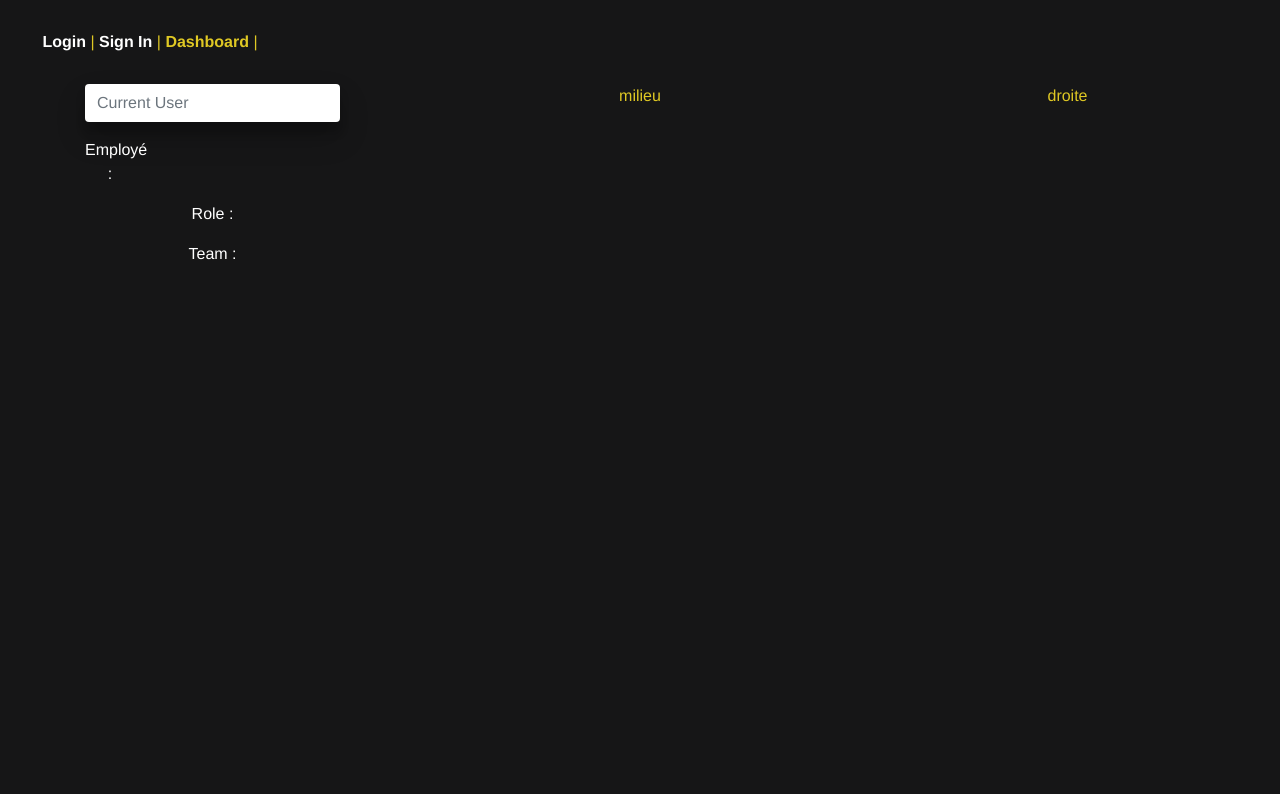
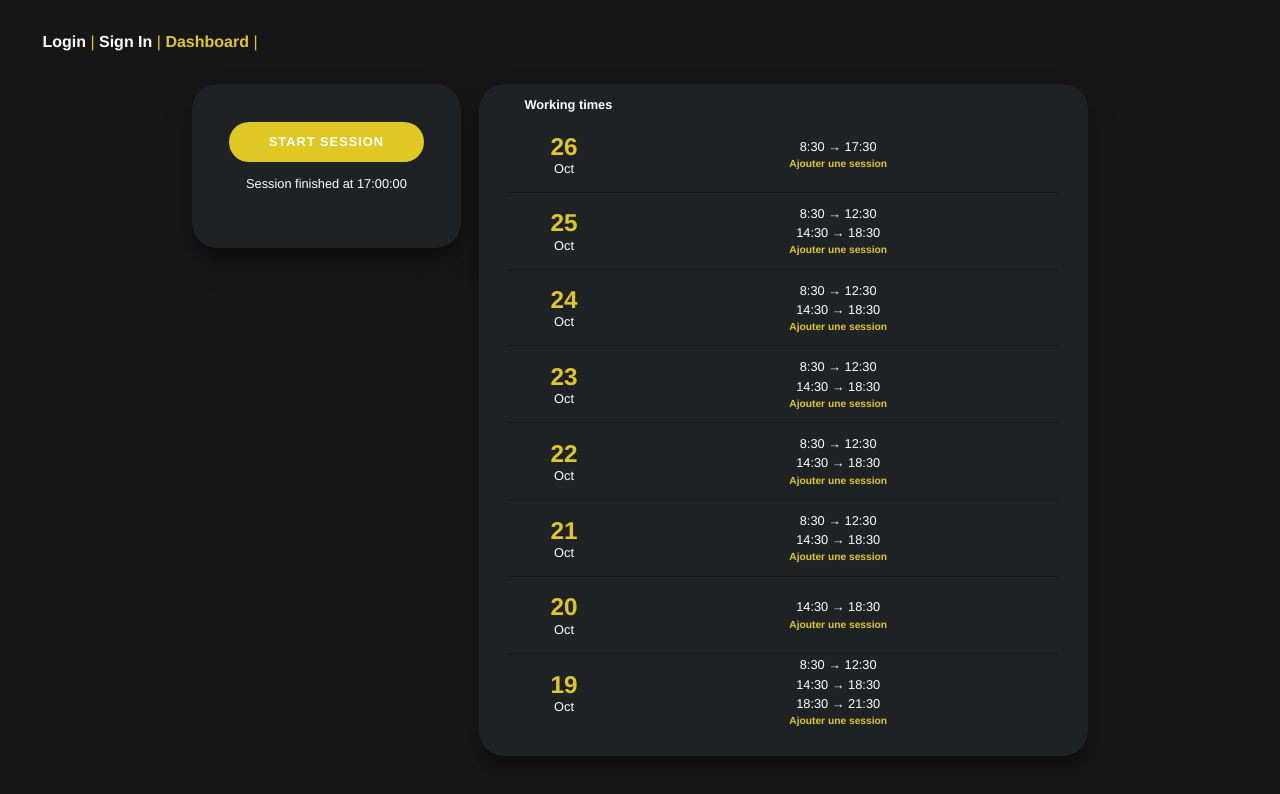
Before and after one commit to Soheibkehal/TimeMngr, a Vue app: page / in a window 1280 px wide. Shown: the top 794 px of the page. Built offline with nearby package versions, Linux system fonts and the light colour scheme.

Commit message:
reorganize repo and create dashboard view

```diff
--- a/src/components/HelloWorld.vue
+++ /dev/null
@@ -1,33 +0,0 @@
-<template>
-  <div class="hello">
-
-  </div>
-</template>
-
-<script>
-export default {
-  name: 'HelloWorld',
-
-}
-</script>
-
-<!-- Add "scoped" attribute to limit CSS to this component only -->
-<style scoped>
-h3 {
-  margin: 40px 0 0;
-}
-ul {
-  list-style-type: none;
-  padding: 0;
-}
-li {
-  display: inline-block;
-  margin: 0 10px;
-}
-a {
-  color: #42b983;
-}
-p{
-  color : blue;
-}
-</style>
--- a/src/components/Meteo.vue
+++ /dev/null
@@ -1,94 +0,0 @@
-<template>
-<div>
-    <div class=location>
-        <h1> Ou ?</h1>
-    </div>
-    <div class=city>
-        <br>
-        <input type="text" v-model="ville" placeholder="Write city" @keypress="refreshCityTemperature">
-    </div>
-    <div class=button>
-        <button @click="refreshCityTemperature"  type="button" id="SearchButton"> Météo Actuelle </button>
-    </div>
-    <div class="meteo">
-        <h1 id="MeteoActuelle"> Météo actuelle à {{ ville }} </h1>
-        <p> Temperature : {{ temp }} °c </p>
-
-        <p>date : {{ today }} </p>
-        <p id="carre">
-        </p>
-    </div>
-</div>
-</template>
-
-
-<script>
-import moment from 'moment'
-import axios from 'axios'
-import VueAxios from 'vue-axios'
-
-
-export default {
-  name: 'Meteo',
-  data() {
-    return {
-      temp: '', /*Math.floor(Math.random() * (30 - 10) ) + 10,*/
-      today: moment().format('Do MMMM  YYYY'),
-      ville: '',
-      url_api: 'https://api.openweathermap.org/data/2.5/',
-      city: {},
-      cities: [
-            {
-                id: "PAR", nameID: "Paris"
-            },
-            {
-                id: "MAR", nameID: "Marseille"
-            },
-            {
-                id: "LYO", nameID: "Lyon"
-            }
-      ]
-    }
-  },
-  created() {
-    this.city = this.cities[0];
-    this.displayedCity = this.city;
-  },
-  methods: {
-      refreshCityTemperature(e){
-            //this.displayedCity = this.city;
-            //${this.url_api}weather?q=${this.ville}&mode=json&units=metric&APPID=efa3a6455c9b0c8d4265877f5b2474c2
-            if (e.key  == "Enter"){
-                axios.get(`http://10.41.170.91:4000/api/users/${this.ville}`)
-                .then(Response => this.temp = Response.data.data.fname);
-            }
-        }
-  }
-
-
-}
-</script>
-
-<style>
-    #carre{
-        width: 900px;
-        height: 200px;
-        background-color:#F0F0F0;
-        margin-left: auto;
-        margin-right: auto;
-        margin-top: -150px;
-    }
-    #MeteoActuelle{
-        margin-top:200px;
-    }
-    #SearchButton{
-        margin-top: 20px;
-        margin-left:-100px;
-        color : black;
-        /*background-color : #0EBFE9;*/
-    }
-    #select{
-        width:600px;
-        height: 20px;
-    }
-</style>
--- /dev/null
+++ b/src/components/Workingtime/Dashboard.vue
@@ -0,0 +1,213 @@
+<template>
+  <div class="container-dashboard">
+    <div id="clock-container">
+      <div id="clock">
+        <button class="btn">START SESSION</button>
+        <p>Session finished at 17:00:00</p>
+      </div>
+    </div>
+    <div id="calendar">
+      <h2>Working times</h2>
+      <ul>
+        <li>
+          <div class="date">
+            <h3 class="day">26</h3>
+            <h3 class="month">Oct</h3>
+          </div>
+          <div class="session">
+            <p>8:30 → 17:30</p>
+            <p class="add-link">Ajouter une session</p>
+          </div>
+        </li>
+        <li>
+          <div class="date">
+            <h3 class="day">25</h3>
+            <h3 class="month">Oct</h3>
+          </div>
+          <div class="session">
+            <p>8:30 → 12:30</p>
+            <p>14:30 → 18:30</p>
+            <p class="add-link">Ajouter une session</p>
+          </div>
+        </li>
+        <li>
+          <div class="date">
+            <h3 class="day">24</h3>
+            <h3 class="month">Oct</h3>
+          </div>
+          <div class="session">
+            <p>8:30 → 12:30</p>
+            <p>14:30 → 18:30</p>
+            <p class="add-link">Ajouter une session</p>
+          </div>
+        </li>
+        <li>
+          <div class="date">
+            <h3 class="day">23</h3>
+            <h3 class="month">Oct</h3>
+          </div>
+          <div class="session">
+            <p>8:30 → 12:30</p>
+            <p>14:30 → 18:30</p>
+            <p class="add-link">Ajouter une session</p>
+          </div>
+        </li>
+        <li>
+          <div class="date">
+            <h3 class="day">22</h3>
+            <h3 class="month">Oct</h3>
+          </div>
+          <div class="session">
+            <p>8:30 → 12:30</p>
+            <p>14:30 → 18:30</p>
+            <p class="add-link">Ajouter une session</p>
+          </div>
+        </li>
+        <li>
+          <div class="date">
+            <h3 class="day">21</h3>
+            <h3 class="month">Oct</h3>
+          </div>
+          <div class="session">
+            <p>8:30 → 12:30</p>
+            <p>14:30 → 18:30</p>
+            <p class="add-link">Ajouter une session</p>
+          </div>
+        </li>
+        <li>
+          <div class="date">
+            <h3 class="day">20</h3>
+            <h3 class="month">Oct</h3>
+          </div>
+          <div class="session">
+            <p>14:30 → 18:30</p>
+            <p class="add-link">Ajouter une session</p>
+          </div>
+        </li>
+        <li>
+          <div class="date">
+            <h3 class="day">19</h3>
+            <h3 class="month">Oct</h3>
+          </div>
+          <div class="session">
+            <p>8:30 → 12:30</p>
+            <p>14:30 → 18:30</p>
+            <p>18:30 → 21:30</p>
+            <p class="add-link">Ajouter une session</p>
+          </div>
+        </li>
+      </ul>
+    </div>
+  </div>
+</template>
+
+<script>
+export default {
+  name: "Dashboard",
+};
+</script>
+
+<style lang="scss">
+.container-dashboard {
+  display: flex;
+  width: 70%;
+  margin: 0 auto;
+  #clock-container {
+    width: 30%;
+    #clock {
+      box-shadow: 0px 15px 30px rgba(0, 0, 0, 0.2),
+        0px 10px 10px rgba(0, 0, 0, 0.2);
+      background-color: #1f2224;
+      border-radius: 2vw;
+      padding: 3vw 1vw;
+
+      button {
+        border-radius: 20px;
+        background-color: #dfc824;
+        color: #fff;
+        font-size: 1vw;
+        font-weight: bold;
+        padding: 10px 40px;
+        letter-spacing: 1px;
+        text-transform: uppercase;
+        border: 0;
+      }
+      p {
+        color: white;
+        font-size: 1vw;
+        margin-top: 1vw;
+      }
+    }
+  }
+  #calendar {
+    width: 68%;
+    margin-left: 2%;
+    box-shadow: 0px 15px 30px rgba(0, 0, 0, 0.2),
+      0px 10px 10px rgba(0, 0, 0, 0.2);
+    background-color: #1f2224;
+
+    border-radius: 2vw;
+
+    h2 {
+      text-align: left;
+      color: white;
+      width: 85%;
+      margin: 1vw auto 0.3vw;
+      font-size: 1vw;
+      font-weight: 700;
+    }
+    ul {
+      padding: 0;
+      width: 90%;
+      margin: 0 auto 2vw;
+
+      border-radius: 1vw;
+      li {
+        display: flex;
+        min-height: 6vw;
+        justify-content: center;
+        border-bottom: 1px solid #161617;
+        align-items: center;
+        &:last-child {
+          border: 0;
+        }
+        .date {
+          width: 20%;
+          h3.day {
+            color: #dfc824;
+            font-size: 1.9vw;
+            margin: 0;
+            font-weight: 700;
+          }
+          h3.month {
+            color: white;
+            font-size: 1vw;
+            margin: 0;
+          }
+        }
+        .session {
+          width: 80%;
+          display: flex;
+          flex-direction: column;
+          p {
+            text-align: center;
+            margin: 0;
+            color: white;
+            font-size: 1vw;
+            cursor: pointer;
+          }
+          p:hover {
+            color: #dfc824;
+          }
+          p.add-link {
+            color: #dfc824;
+            font-size: 0.8vw;
+            font-weight: 700;
+            cursor: pointer;
+          }
+        }
+      }
+    }
+  }
+}
+</style>
--- a/src/router/index.js
+++ b/src/router/index.js
@@ -1,42 +1,33 @@
-import Vue from 'vue'
-import VueRouter from 'vue-router'
-import Home from '../views/Home.vue'
+import Vue from "vue";
+import VueRouter from "vue-router";
 
-Vue.use(VueRouter)
+Vue.use(VueRouter);
 
 const routes = [
   {
-    path: '/',
-    name: 'Home',
-    component: Home
+    path: "/",
+    name: "Dashboard",
+    component: () => import("@/components/Workingtime/Dashboard.vue"),
   },
   {
-    path: '/meteo',
-    name: 'meteo',
+    path: "/login",
+    name: "login",
     // route level code-splitting
     // this generates a separate chunk (about.[hash].js) for this route
     // which is lazy-loaded when the route is visited.
-    component: () => import('@/components/Meteo.vue')
+    component: () => import("@/components/Account/Logger.vue"),
   },
   {
-    path: '/login',
-    name: 'login',
-    // route level code-splitting
-    // this generates a separate chunk (about.[hash].js) for this route
-    // which is lazy-loaded when the route is visited.
-    component: () => import('@/components/Logger.vue')
+    path: "/signin",
+    name: "SignIn",
+    component: () => import("@/components/Account/SignIn.vue"),
   },
-  {
-    path: '/signin',
-    name:'SignIn',
-    component: () => import('@/components/SignIn.vue')
-  }
-]
+];
 
 const router = new VueRouter({
-  mode: 'history',
+  mode: "history",
   base: process.env.BASE_URL,
-  routes
-})
+  routes,
+});
 
-export default router
+export default router;
--- a/src/views/About.vue
+++ /dev/null
@@ -1,5 +0,0 @@
-<template>
-  <div class="about">
-    <h1>This is an about page</h1>
-  </div>
-</template>
--- a/src/views/Home.vue
+++ /dev/null
@@ -1,56 +0,0 @@
-<template>
-  <div class="home">
-    <div class="container">
-      <div class="row">
-        <div class="col-md-3">
-          <form>
-            <div class="form-group">
-              <input
-                type="text"
-                placeholder="Current User"
-                class="form-control"
-                id="CurrentUser"
-              />
-            </div>
-            <div>
-              <p class="UserName">
-                Employé :
-              </p>
-              <p class="UserRole">
-                Role :
-              </p>
-               <p class="UserTeam">
-                 Team :
-               </p>
-            </div>
-          </form>
-        </div>
-        <div class="col-md-6">milieu</div>
-        <div class="col-md-3">droite</div>
-      </div>
-    </div>
-  </div>
-</template>
-
-<script>
-// @ is an alias to /src
-
-export default {
-  name: "Home",
-  components: {},
-};
-</script>
-
-<style scoped>
-#CurrentUser {
-  border: 10px;
-  overflow: hidden;
-  box-shadow: 0px 15px 30px rgba(0, 0, 0, 0.2), 0px 10px 10px rgba(0, 0, 0, 0.2);
-}
-p{
-  color : white;
-}
-.UserName{
-  width: 50px;
-}
-</style>
```
Also changed, not shown: src/components/Account/Logger.vue (renamed from src/components/Logger.vue), src/components/Account/SignIn.vue (renamed from src/components/SignIn.vue).
